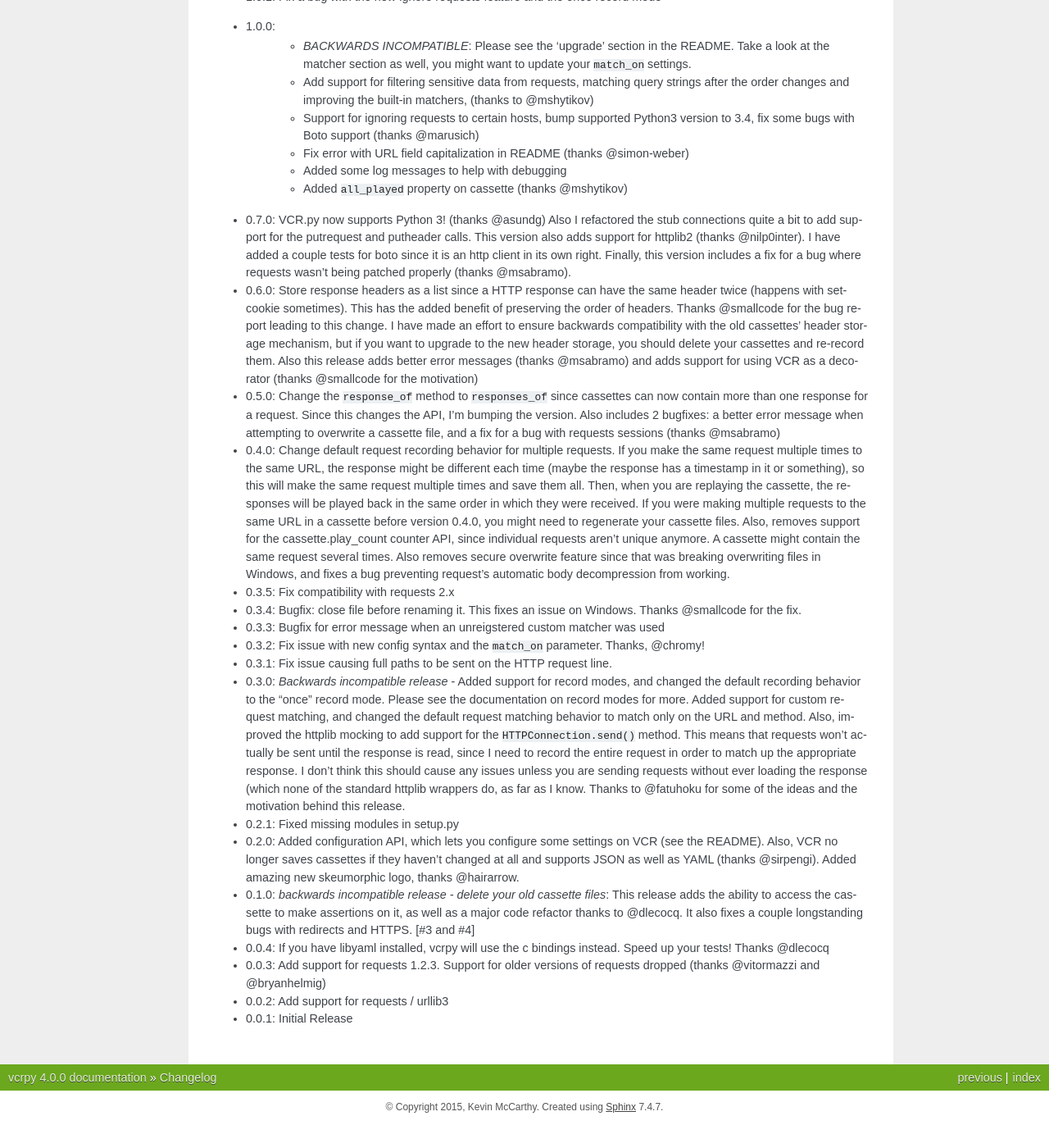
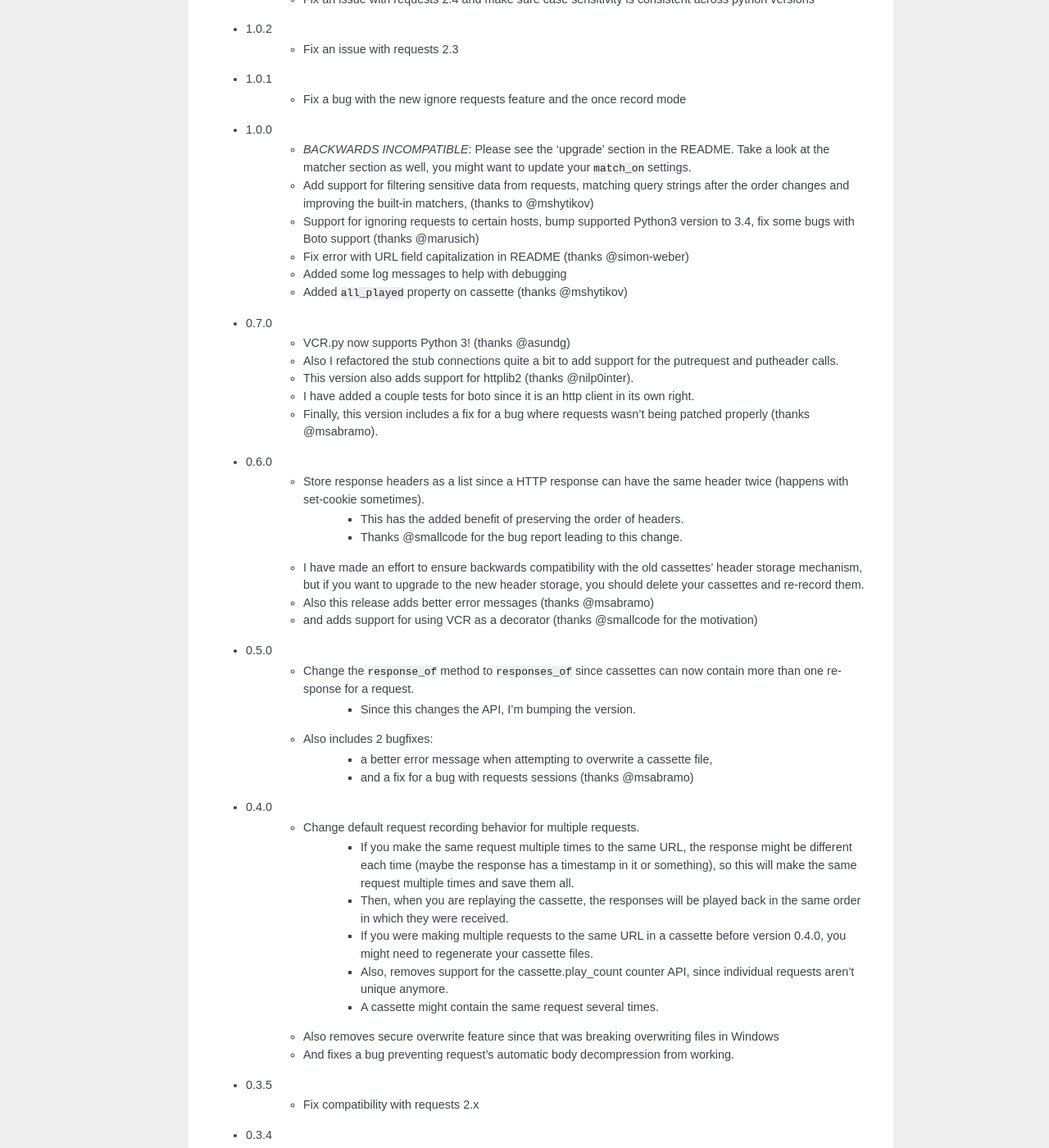
Before and after one commit to kevin1024/vcrpy, a Sphinx documentation site: the page built from docs/changelog.rst, in a window 1280 px wide and 1400 px high, scrolled down 4097 px. Shown: the whole window at 82% size. Built offline with Sphinx 7.4.7, drawn with Linux system fonts in a browser that asks for light colours; before the commit the page ends 5467 px from its top, so only the background shows below that; some of the changed text lies outside the part shown.

Commit message:
Changelog is now a consistent format

```diff
--- a/docs/changelog.rst
+++ b/docs/changelog.rst
@@ -7,7 +7,11 @@
 
 All help in providing PRs to close out bug issues is appreciated. Even if that is providing a repo that fully replicates issues. We have very generous contributors that have added these to bug issues which meant another contributor picked up the bug and closed it out.
 
--  4.0.0 (UNRELEASED)
+-  UNRELEASED
+    - ...
+
+
+-  4.0.0
     - Remove Python2 support (@hugovk)
     - Add Python 3.8 TravisCI support (@neozenith)
 
@@ -141,11 +145,13 @@
     - Move all request filtering into the ``before_record_callable``.
 -  1.1.0
     - Add ``before_record_response``. Fix several bugs related to the context management of cassettes.
--  1.0.3:
+-  1.0.3
     - Fix an issue with requests 2.4 and make sure case sensitivity is consistent across python versions
--  1.0.2: Fix an issue with requests 2.3
--  1.0.1: Fix a bug with the new ignore requests feature and the once record mode
--  1.0.0:
+-  1.0.2
+    - Fix an issue with requests 2.3
+-  1.0.1
+    - Fix a bug with the new ignore requests feature and the once record mode
+-  1.0.0
     - *BACKWARDS INCOMPATIBLE*: Please see the 'upgrade' section in the README. Take a look at the matcher section as well, you might want to update your ``match_on`` settings.
     - Add support for filtering sensitive data from requests, matching query strings after the order changes and improving the built-in matchers, (thanks to @mshytikov)
     - Support for ignoring requests to certain hosts, bump supported Python3 version to 3.4, fix some bugs with Boto support (thanks @marusich)
@@ -153,79 +159,68 @@
     - Added some log messages to help with debugging
     - Added ``all_played`` property on cassette (thanks @mshytikov)
 
--  0.7.0: VCR.py now supports Python 3! (thanks @asundg) Also I
-   refactored the stub connections quite a bit to add support for the
-   putrequest and putheader calls. This version also adds support for
-   httplib2 (thanks @nilp0inter). I have added a couple tests for boto
-   since it is an http client in its own right. Finally, this version
-   includes a fix for a bug where requests wasn't being patched properly
-   (thanks @msabramo).
--  0.6.0: Store response headers as a list since a HTTP response can
-   have the same header twice (happens with set-cookie sometimes). This
-   has the added benefit of preserving the order of headers. Thanks
-   @smallcode for the bug report leading to this change. I have made an
-   effort to ensure backwards compatibility with the old cassettes'
-   header storage mechanism, but if you want to upgrade to the new
-   header storage, you should delete your cassettes and re-record them.
-   Also this release adds better error messages (thanks @msabramo) and
-   adds support for using VCR as a decorator (thanks @smallcode for the
-   motivation)
--  0.5.0: Change the ``response_of`` method to ``responses_of`` since
-   cassettes can now contain more than one response for a request. Since
-   this changes the API, I'm bumping the version. Also includes 2
-   bugfixes: a better error message when attempting to overwrite a
-   cassette file, and a fix for a bug with requests sessions (thanks
-   @msabramo)
--  0.4.0: Change default request recording behavior for multiple
-   requests. If you make the same request multiple times to the same
-   URL, the response might be different each time (maybe the response
-   has a timestamp in it or something), so this will make the same
-   request multiple times and save them all. Then, when you are
-   replaying the cassette, the responses will be played back in the same
-   order in which they were received. If you were making multiple
-   requests to the same URL in a cassette before version 0.4.0, you
-   might need to regenerate your cassette files. Also, removes support
-   for the cassette.play\_count counter API, since individual requests
-   aren't unique anymore. A cassette might contain the same request
-   several times. Also removes secure overwrite feature since that was
-   breaking overwriting files in Windows, and fixes a bug preventing
-   request's automatic body decompression from working.
--  0.3.5: Fix compatibility with requests 2.x
--  0.3.4: Bugfix: close file before renaming it. This fixes an issue on
-   Windows. Thanks @smallcode for the fix.
--  0.3.3: Bugfix for error message when an unreigstered custom matcher
-   was used
--  0.3.2: Fix issue with new config syntax and the ``match_on``
-   parameter. Thanks, @chromy!
--  0.3.1: Fix issue causing full paths to be sent on the HTTP request
-   line.
--  0.3.0: *Backwards incompatible release* - Added support for record
-   modes, and changed the default recording behavior to the "once"
-   record mode. Please see the documentation on record modes for more.
-   Added support for custom request matching, and changed the default
-   request matching behavior to match only on the URL and method. Also,
-   improved the httplib mocking to add support for the
-   ``HTTPConnection.send()`` method. This means that requests won't
-   actually be sent until the response is read, since I need to record
-   the entire request in order to match up the appropriate response. I
-   don't think this should cause any issues unless you are sending
-   requests without ever loading the response (which none of the
-   standard httplib wrappers do, as far as I know. Thanks to @fatuhoku
-   for some of the ideas and the motivation behind this release.
--  0.2.1: Fixed missing modules in setup.py
--  0.2.0: Added configuration API, which lets you configure some
-   settings on VCR (see the README). Also, VCR no longer saves cassettes
-   if they haven't changed at all and supports JSON as well as YAML
-   (thanks @sirpengi). Added amazing new skeumorphic logo, thanks
-   @hairarrow.
--  0.1.0: *backwards incompatible release - delete your old cassette
-   files*: This release adds the ability to access the cassette to make
-   assertions on it, as well as a major code refactor thanks to
-   @dlecocq. It also fixes a couple longstanding bugs with redirects and
-   HTTPS. [#3 and #4]
--  0.0.4: If you have libyaml installed, vcrpy will use the c bindings
-   instead. Speed up your tests! Thanks @dlecocq
--  0.0.3: Add support for requests 1.2.3. Support for older versions of
-   requests dropped (thanks @vitormazzi and @bryanhelmig)
--  0.0.2: Add support for requests / urllib3
--  0.0.1: Initial Release
+-  0.7.0
+    - VCR.py now supports Python 3! (thanks @asundg)
+    - Also I refactored the stub connections quite a bit to add support for the putrequest and putheader calls.
+    - This version also adds support for httplib2 (thanks @nilp0inter).
+    - I have added a couple tests for boto since it is an http client in its own right.
+    - Finally, this version includes a fix for a bug where requests wasn't being patched properly (thanks @msabramo).
+-  0.6.0
+    - Store response headers as a list since a HTTP response can have the same header twice (happens with set-cookie sometimes).
+        - This has the added benefit of preserving the order of headers.
+        - Thanks @smallcode for the bug report leading to this change.
+    - I have made an effort to ensure backwards compatibility with the old cassettes' header storage mechanism, but if you want to upgrade to the new header storage, you should delete your cassettes and re-record them.
+    - Also this release adds better error messages (thanks @msabramo)
+    - and adds support for using VCR as a decorator (thanks @smallcode for the motivation)
+-  0.5.0
+    - Change the ``response_of`` method to ``responses_of`` since cassettes can now contain more than one response for a request.
+        - Since this changes the API, I'm bumping the version.
+    - Also includes 2 bugfixes:
+        - a better error message when attempting to overwrite a cassette file,
+        - and a fix for a bug with requests sessions (thanks @msabramo)
+-  0.4.0
+    - Change default request recording behavior for multiple requests.
+        - If you make the same request multiple times to the same URL, the response might be different each time (maybe the response has a timestamp in it or something), so this will make the same request multiple times and save them all.
+        - Then, when you are replaying the cassette, the responses will be played back in the same order in which they were received.
+        - If you were making multiple requests to the same URL in a cassette before version 0.4.0, you might need to regenerate your cassette files.
+        - Also, removes support for the cassette.play\_count counter API, since individual requests aren't unique anymore.
+        - A cassette might contain the same request several times.
+    - Also removes secure overwrite feature since that was breaking overwriting files in Windows
+    - And fixes a bug preventing request's automatic body decompression from working.
+-  0.3.5
+    - Fix compatibility with requests 2.x
+-  0.3.4
+    - Bugfix: close file before renaming it. This fixes an issue on Windows. Thanks @smallcode for the fix.
+-  0.3.3
+    - Bugfix for error message when an unreigstered custom matcher was used
+-  0.3.2
+    - Fix issue with new config syntax and the ``match_on`` parameter. Thanks, @chromy!
+-  0.3.1
+    - Fix issue causing full paths to be sent on the HTTP request line.
+-  0.3.0
+    - *Backwards incompatible release*
+    - Added support for record modes, and changed the default recording behavior to the "once" record mode. Please see the documentation on record modes for more.
+    - Added support for custom request matching, and changed the default request matching behavior to match only on the URL and method.
+    - Also, improved the httplib mocking to add support for the ``HTTPConnection.send()`` method.
+        - This means that requests won't actually be sent until the response is read, since I need to record the entire request in order to match up the appropriate response.
+        - I don't think this should cause any issues unless you are sending requests without ever loading the response (which none of the standard httplib wrappers do, as far as I know).
+    - Thanks to @fatuhoku for some of the ideas and the motivation behind this release.
+-  0.2.1
+    - Fixed missing modules in setup.py
+-  0.2.0
+    - Added configuration API, which lets you configure some settings on VCR (see the README).
+    - Also, VCR no longer saves cassettes if they haven't changed at all and supports JSON as well as YAML (thanks @sirpengi).
+    - Added amazing new skeumorphic logo, thanks @hairarrow.
+-  0.1.0
+    - *backwards incompatible release - delete your old cassette files*
+    - This release adds the ability to access the cassette to make assertions on it
+    - as well as a major code refactor thanks to @dlecocq.
+    - It also fixes a couple longstanding bugs with redirects and HTTPS. [#3 and #4]
+-  0.0.4
+    - If you have libyaml installed, vcrpy will use the c bindings instead. Speed up your tests! Thanks @dlecocq
+-  0.0.3
+    - Add support for requests 1.2.3. Support for older versions of requests dropped (thanks @vitormazzi and @bryanhelmig)
+-  0.0.2
+    - Add support for requests / urllib3
+-  0.0.1
+    - Initial Release
```
